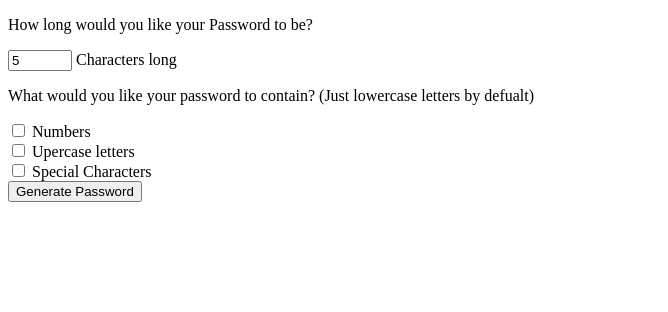
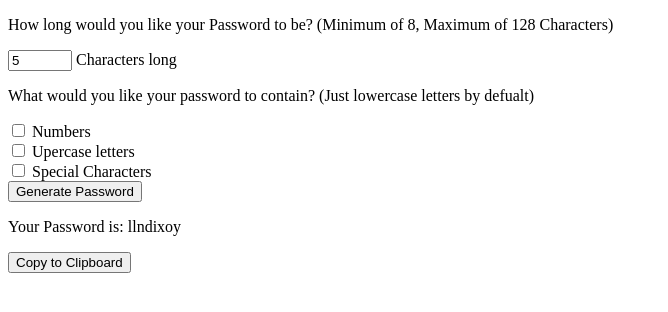
Before and after one commit to Alexrobbie/Homework-3-Deployed, a plain HTML site: page index.html in a window 1280 px wide. Both pictures are taken after typing "5" into the empty fields and a click on the button "Generate Password". Shown: the whole page, without its empty margins (0-668 px from the left). Drawn offline with Linux system fonts and the light colour scheme.

Commit message:
Added output to page

```diff
--- a/assets/script.js
+++ b/assets/script.js
@@ -1,4 +1,4 @@
-
+//1/6/2020 Need to Hardcode a limit of 8-128 password length and add a copy to bin button
 //Math.floor(Math.random() * (max - min + 1)) + min;
 var leter = Math.floor(Math.random() * (26)) + 1;;
 var leterCaps = Math.floor(Math.random() * (26)) + 1;;
@@ -11,7 +11,14 @@ var specialArray = ["!", "@", "#", "$", "%", "^", "&", "*", "?", "/", "-"];
 var length = 10;
 var password = "";
 function passwordGen() {
+    password = "";
     var length = document.querySelector('input[id=passwordLength]').value;
+    if (length<8) {
+        length=8;
+    }
+    if(length>128) {
+        length=128;
+    }
     var useNumbers = document.querySelector('input[id=numbers]').checked;
     var useUpercase = document.querySelector('input[id=upercase]').checked;
     var useSpecial = document.querySelector('input[id=special]').checked;
@@ -118,6 +125,13 @@ function passwordGen() {
     var useNumbers = document.querySelector('input[id=numbers]').checked;
     var useUpercase = document.querySelector('input[id=upercase]').checked;
     var useSpecial = document.querySelector('input[id=special]').checked;
-    alert("Your password is "+password);
-    password = "";
+    document.getElementById("password").innerText=("Your Password is: "+password);
+    document.getElementById("hide").value=password;
 }
+function copy() {
+    document.getElementById("hide").value=password;
+    var copyText=document.getElementById("hide");
+    copyText.select();
+    copyText.setSelectionRange(0, 99999)
+    document.execCommand("copy");
+}
--- a/index.html
+++ b/index.html
@@ -8,7 +8,7 @@
 
 </head>
 <body>
-    <p>How long would you like your Password to be?</p>
+    <p>How long would you like your Password to be? (Minimum of 8, Maximum of 128 Characters)</p>
     <input type="number" id=passwordLength name="passwordLength" min="8" max="128">
     <label for="passwordLength">Characters long</label>
     <p>What would you like your password to contain? (Just lowercase letters by defualt)</p>
@@ -26,6 +26,10 @@
   <label for="special">Special Characters</label>
 </div>
 <button onclick="passwordGen()">Generate Password</button>
+<p id=password>Your Password is: </p>
+<button onclick="copy()">Copy to Clipboard</button>
+<input type="text" id="hide" name="hide">
 <script src="assets/script.js"></script>
+<style>#hide {opacity: 0;}</style>
 </body>
 </html>
```
